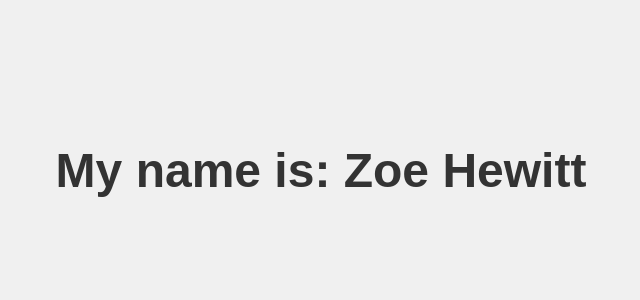
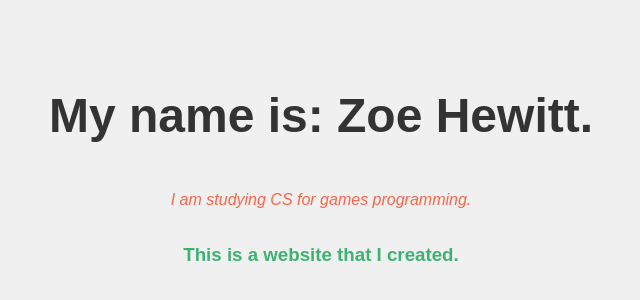
Before and after one commit to ZoeH811/GitHubTutorialCLI, a plain HTML site: page MyWebsite.html in a window 1280 px wide. Shown: the part 230-530 px from the top of the page, without its empty margins (319-959 px from the left). Drawn offline with Linux system fonts and the light colour scheme.

Commit message:
Added website shell with changes to the repository

```diff
--- a/MyWebsite.html
+++ b/MyWebsite.html
@@ -7,6 +7,7 @@
     <style>
         body {
             display: flex;
+            flex-direction: column;
             justify-content: center;
             align-items: center;
             height: 100vh;
@@ -21,6 +22,8 @@
     </style>
 </head>
 <body>
-    <h1>My name is: Zoe Hewitt</h1>
+    <h1>My name is: Zoe Hewitt.</h1>
+    <p style="color:Tomato;"><em>I am studying CS for games programming.</em></p>
+    <h3 style="color:MediumSeaGreen;"> This is a website that I created.</h3>
 </body>
 </html>
```
